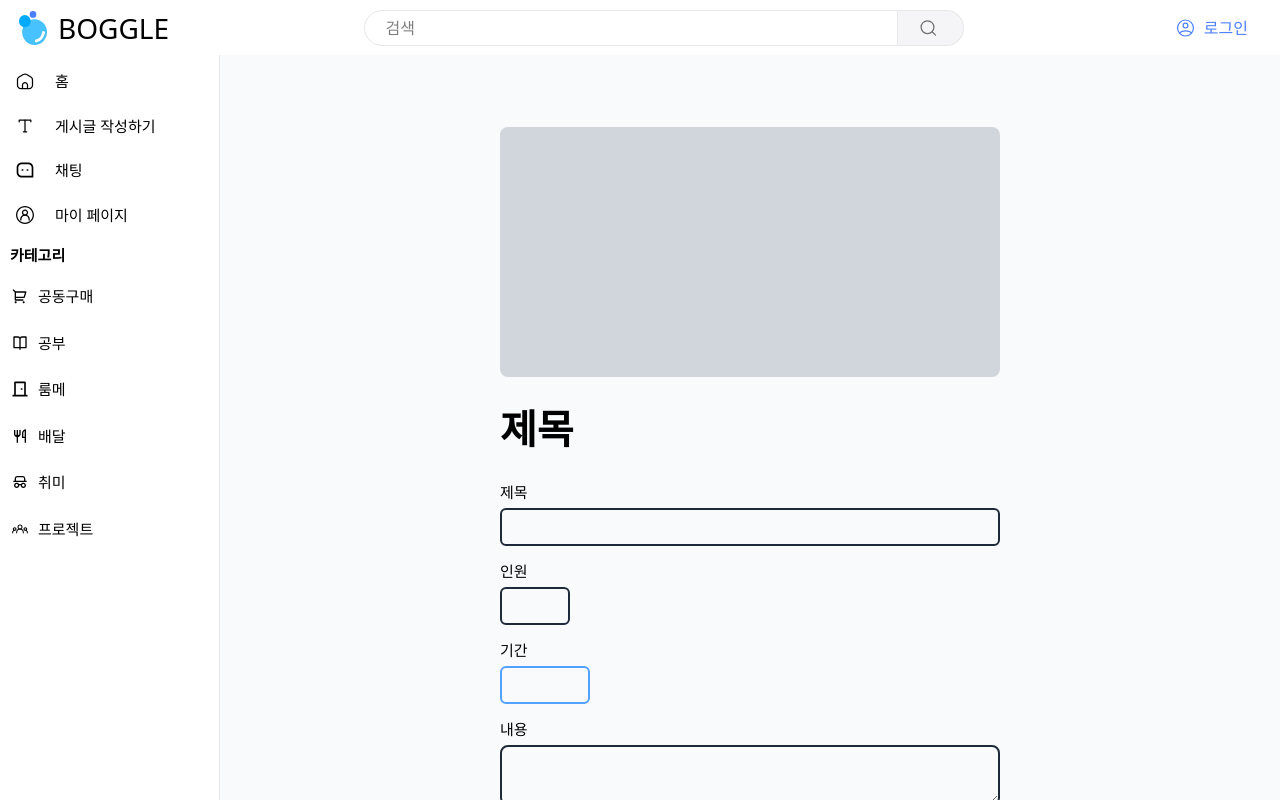
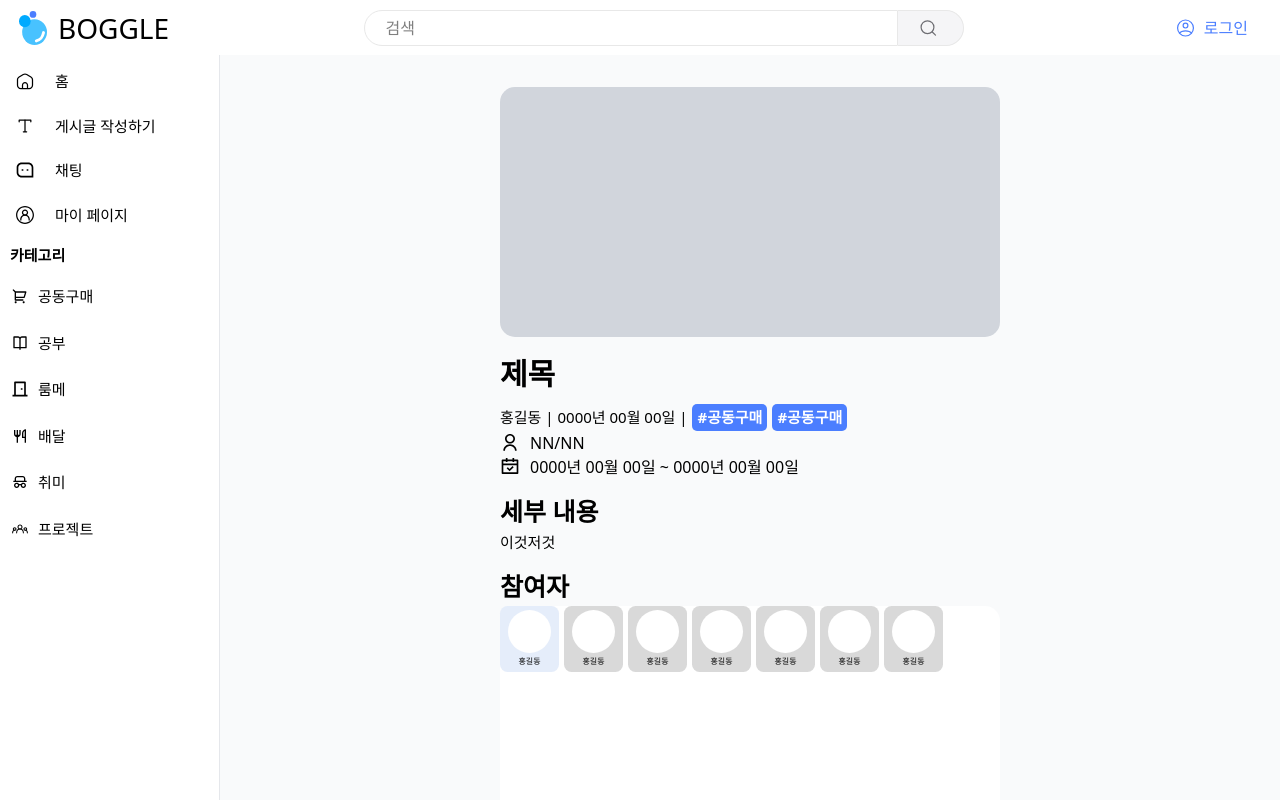
Before and after one commit to gsainfoteam/boggle-fe, a React (Vite) app: page /post in a window 1280 px wide. Built offline with nearby package versions, Linux system fonts and the light colour scheme.

Commit message:
make content on post page

```diff
--- a/src/routes/post.jsx
+++ b/src/routes/post.jsx
@@ -9,7 +9,6 @@ export default function Post() {
         className="
         max-w-[500px]
         mx-auto
-        mt-10
         flex
         flex-col
         gap-3.5
@@ -20,147 +19,341 @@ export default function Post() {
         bg-gray-300
         h-[250px]
         w-full
-        rounded-lg
-        mb-2
+        rounded-[15px]
       "
         />
+        <div>
           <h1
             className="
-          text-[40px]
+          text-[30px]
           font-bold
           mb-2
             "
           >
             제목
           </h1>
+          <div
+            className="
+            flex
+            items-center
+            text-[15px]
+
+            font-medium"
+          >
+            홍길동 | 0000년 00월 00일 |
+            <div
+              className="
+            flex
+            gap-[5px]
+            ml-[5px]"
+            >
+              <button
+                className="
+                bg-[#4B7EFF]
+                text-white
+                font-bold
+                rounded-[5px]
+                py-[2px]
+                px-[5px]
+                "
+              >
+                #공동구매
+              </button>
+              <button
+                className="
+                bg-[#4B7EFF]
+                text-white
+                font-bold
+                rounded-[5px]
+                py-[2px]
+                px-[5px]
+                "
+              >
+                #공동구매
+              </button>
+            </div>
+          </div>
+
+          <div
+            className="
+            flex
+            items-center
+            gap-[10px]"
+          >
+            <img
+              src="/post icons/user.svg"
+              alt="login profile"
+              className="
+            h-[20px]
+            w-[20px]
+            object-contain
+            block
+          "
+            />
+            NN/NN
+          </div>
+          <div
+            className="
+            flex
+            items-center
+            gap-[10px]"
+          >
+            <img
+              src="/post icons/calendar.svg"
+              alt="login profile"
+              className="
+            h-[20px]
+            w-[20px]
+            object-contain
+            block
+          "
+            />
+            0000년 00월 00일 ~ 0000년 00월 00일
+          </div>
+        </div>
+        <div>
+          <h2
+            className="
+          text-[25px]
+          font-semibold
+        "
+          >
+            세부 내용
+          </h2>
           <label
             className="
           font-medium
           text-[15px]
         "
           >
-          제목
-          <p>
-            <input
+            이것저것
+          </label>
+        </div>
+
+        <div>
+          <h2
             className="
+          text-[25px]
+          font-semibold
+        "
+          >
+            참여자
+          </h2>
+          <div
+            className="
+        bg-white
+        h-[250px]
         w-full
-                text-[15px]
-                p-1.5
-                rounded-md
-                border-2
-                border-gray-800
-                mt-1
+        rounded-[15px]
+        flex
+        gap-[5px]
+      "
+          >
+            <div
+              className="
+            bg-[#E5EDFA]
+            h-[66px]
+            w-[59px]
+            rounded-[7.6px]
+            flex
+            flex-col
+            gap-[2px]
+            items-center
+            justify-center
+        "
+            >
+              <div
+                className="
+                    bg-white
+                    h-[43px]
+                    w-[43px]
+                    rounded-full
+
                     "
               />
-          </p>
-        </label>
-        <label
+              <div
                 className="
-          font-medium
-          text-[15px]
+                text-[8px]"
+              >
+                홍길동
+              </div>
+            </div>
+            <div
+              className="
+            bg-[#D9D9D9]
+            h-[66px]
+            w-[59px]
+            rounded-[7.6px]
+            flex
+            flex-col
+            gap-[2px]
+            items-center
+            justify-center
         "
             >
-          인원
-          <p>
-            <input
+              <div
                 className="
-                w-[70px]
-                text-[15px]
-                p-1.5
-                rounded-md
-                border-2
-                border-gray-800
-                mt-1
+                    bg-white
+                    h-[43px]
+                    w-[43px]
+                    rounded-full
+
                     "
               />
-          </p>
-        </label>
-        <label
+              <div
                 className="
-          font-medium
-          text-[15px]
+                text-[8px]"
+              >
+                홍길동
+              </div>
+            </div>
+            <div
+              className="
+            bg-[#D9D9D9]
+            h-[66px]
+            w-[59px]
+            rounded-[7.6px]
+            flex
+            flex-col
+            gap-[2px]
+            items-center
+            justify-center
         "
             >
-          기간
-          <p>
-            <input
+              <div
                 className="
-                w-[90px]
-                text-[15px]
-                p-1.5
-                rounded-md
-                border-2
-                border-blue-400
-                mt-1
+                    bg-white
+                    h-[43px]
+                    w-[43px]
+                    rounded-full
+
                     "
               />
-          </p>
-        </label>
-        <label
+              <div
                 className="
-          font-medium
-          text-[15px]
+                text-[8px]"
+              >
+                홍길동
+              </div>
+            </div>
+            <div
+              className="
+            bg-[#D9D9D9]
+            h-[66px]
+            w-[59px]
+            rounded-[7.6px]
+            flex
+            flex-col
+            gap-[2px]
+            items-center
+            justify-center
         "
             >
-          내용
-          <p>
-            <textarea
+              <div
                 className="
-                w-full
-                text-[15px]
-                p-1.5
-                rounded-lg
-                border-2
-                border-gray-800
-                mt-1
-                resize-y
+                    bg-white
+                    h-[43px]
+                    w-[43px]
+                    rounded-full
+
                     "
               />
-          </p>
-        </label>
-        <label
+              <div
                 className="
-          font-medium
-          text-[15px]
+                text-[8px]"
+              >
+                홍길동
+              </div>
+            </div>
+            <div
+              className="
+            bg-[#D9D9D9]
+            h-[66px]
+            w-[59px]
+            rounded-[7.6px]
+            flex
+            flex-col
+            gap-[2px]
+            items-center
+            justify-center
         "
             >
-          이미지 추가
-          <p>
-            <input
-              type="file"
+              <div
                 className="
-                w-full
-                text-[15px]
-                p-1.5
-                rounded-md
-                border-2
-                border-gray-800
-                mt-1
+                    bg-white
+                    h-[43px]
+                    w-[43px]
+                    rounded-full
+
                     "
               />
-          </p>
-        </label>
-        <label
+              <div
                 className="
-          font-medium
-          text-[15px]
+                text-[8px]"
+              >
+                홍길동
+              </div>
+            </div>
+            <div
+              className="
+            bg-[#D9D9D9]
+            h-[66px]
+            w-[59px]
+            rounded-[7.6px]
+            flex
+            flex-col
+            gap-[2px]
+            items-center
+            justify-center
         "
             >
-          분류 태그
-          <p>
-            <input
+              <div
                 className="
-                w-[100px]
-                text-[15px]
-                p-1.5
-                rounded-md
-                border-2
-                border-blue-400
-                mt-1
+                    bg-white
+                    h-[43px]
+                    w-[43px]
+                    rounded-full
+
                     "
               />
-          </p>
-        </label>
+              <div
+                className="
+                text-[8px]"
+              >
+                홍길동
+              </div>
+            </div>
+            <div
+              className="
+            bg-[#D9D9D9]
+            h-[66px]
+            w-[59px]
+            rounded-[7.6px]
+            flex
+            flex-col
+            gap-[2px]
+            items-center
+            justify-center
+        "
+            >
+              <div
+                className="
+                    bg-white
+                    h-[43px]
+                    w-[43px]
+                    rounded-full
+
+                    "
+              />
+              <div
+                className="
+                text-[8px]"
+              >
+                홍길동
+              </div>
+            </div>
+          </div>
+        </div>
 
         <button
           className="
@@ -175,7 +368,7 @@ export default function Post() {
             cursor-pointer
           "
         >
-          작성/수정완료
+          참여하기
         </button>
       </form>
     </Layout>
--- a/src/routes/write.jsx
+++ b/src/routes/write.jsx
@@ -31,7 +31,6 @@ function WriteComponent() {
         className="
         max-w-[500px]
         mx-auto
-        mt-10
         flex
         flex-col
         gap-3.5
```
Also changed, not shown: public/post icons/calendar.svg (added), public/post icons/user.svg (added). Lines whose indentation alone changed are shown as unchanged.
